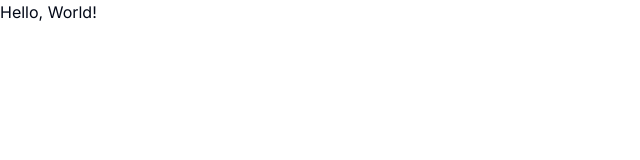
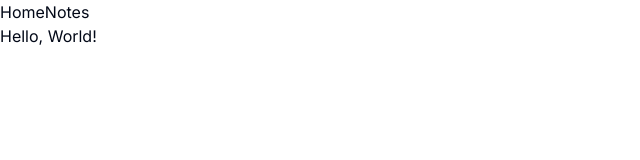
Before and after one commit to rod608/next-notes, a Next.js app: page / in a window 1280 px wide. Shown: the top 160 px of the page, without its empty margins (0-640 px from the left). Built offline with nearby package versions, Linux system fonts and the light colour scheme.

Commit message:
added simple navigation

```diff
--- a/app/layout.tsx
+++ b/app/layout.tsx
@@ -1,6 +1,8 @@
 import "./globals.css";
 import type { Metadata } from "next";
 import { Inter } from "next/font/google";
+
+import Link from 'next/link'
 
 const inter = Inter({ subsets: ["latin"] });
 
@@ -17,7 +19,13 @@
 }) {
   return (
     <html lang="en">
-      <body className={inter.className}>{children}</body>
+      <body className={inter.className}>
+        <nav>
+          <Link href='/'>Home</Link>
+          <Link href='/notes'>Notes</Link>
+        </nav>
+        {children}
+      </body>
     </html>
   );
 }
```
